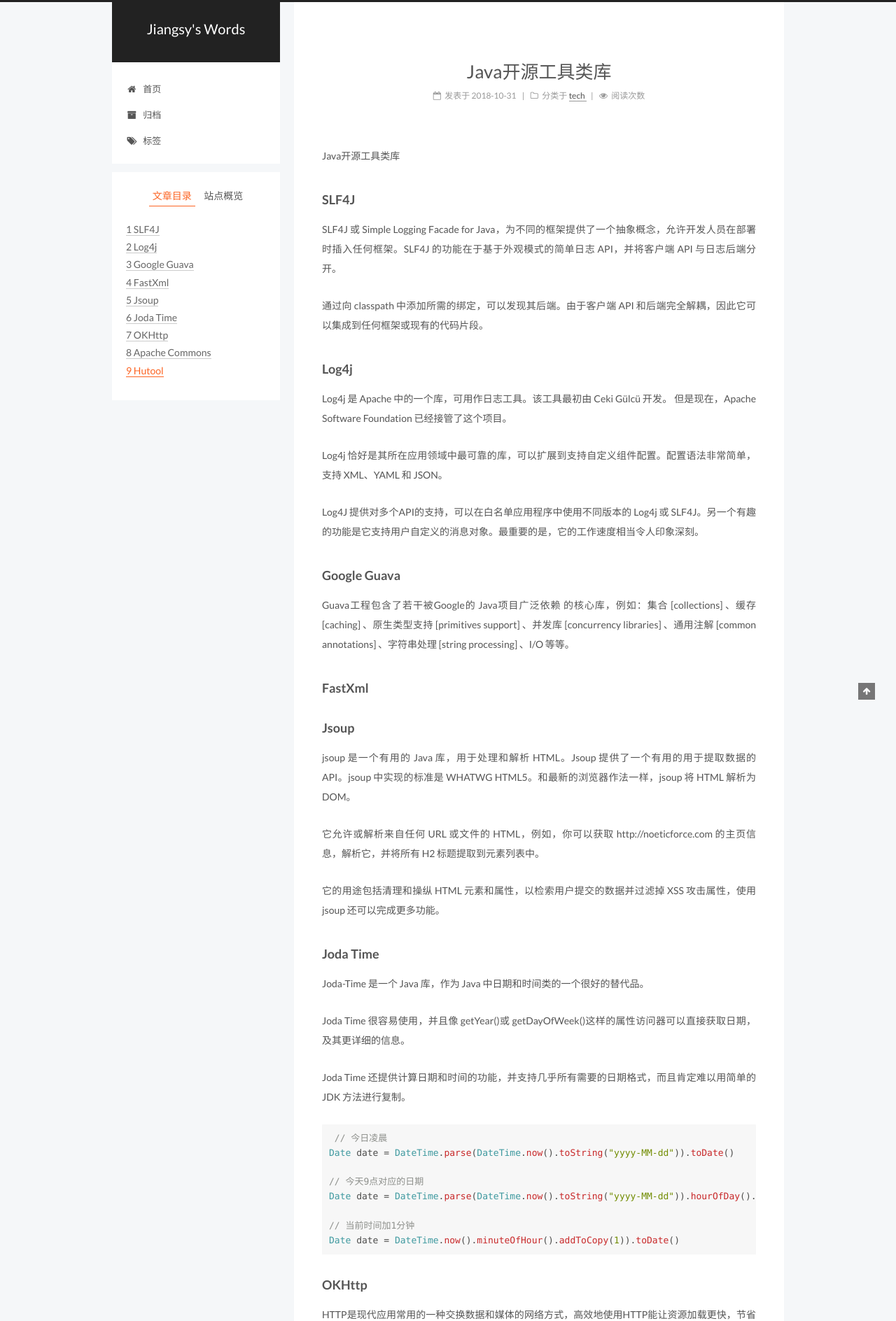
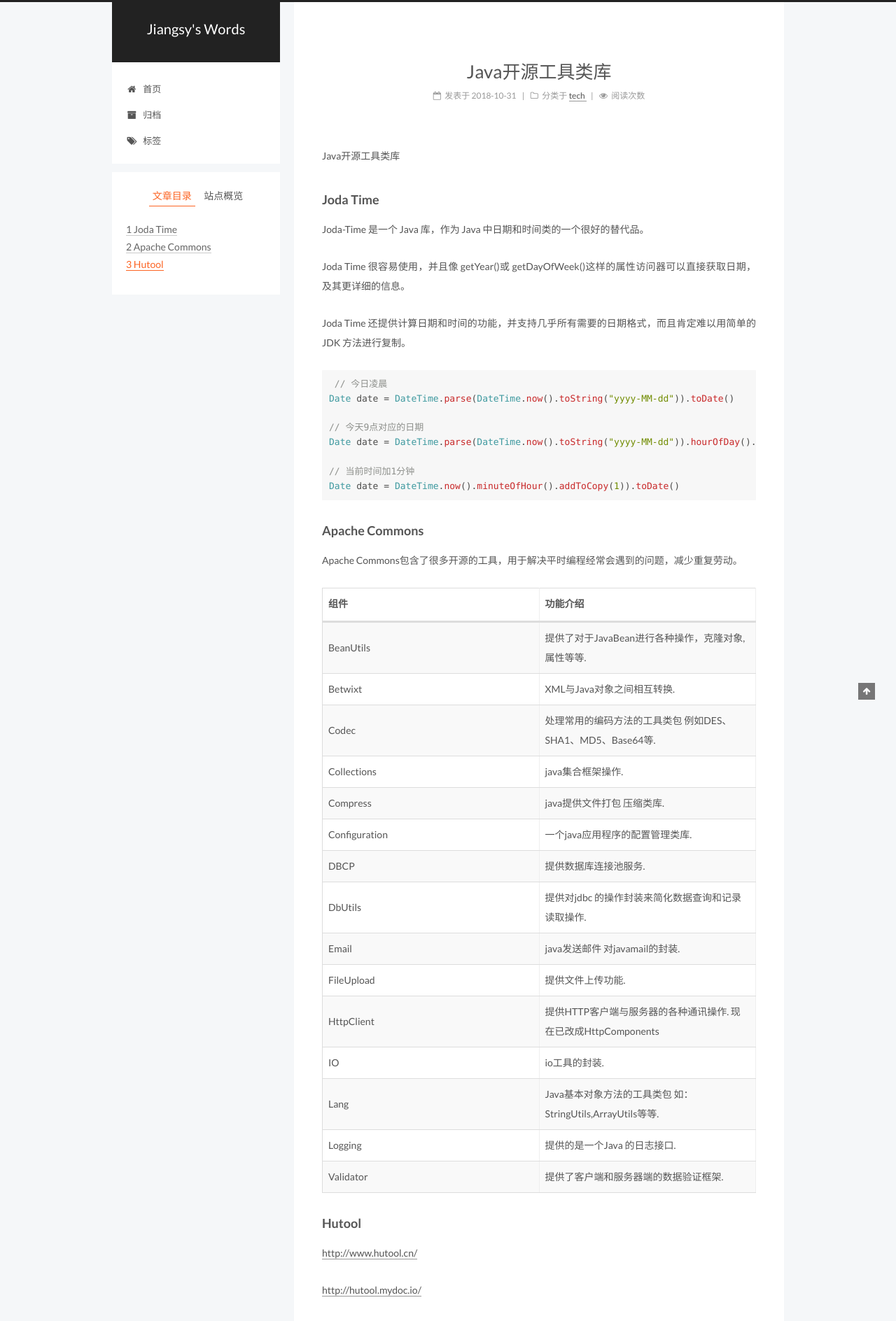
Before and after one commit to jiangsyace/blog, a Jekyll site: the page built from _posts/2018-10-31-Java开源工具类库.md, in a window 1280 px wide. Shown: the top 1888 px of the page at 70% size. Built offline with Jekyll 4.4.1, drawn with Linux system fonts in a browser that asks for light colours; comment, search, counter and statistics services are not loaded; some of the changed text lies outside the part shown.

Commit message:
2019-04-09

````diff
--- a/_posts/2018-10-31-Java开源工具类库.md
+++ b/_posts/2018-10-31-Java开源工具类库.md
@@ -10,36 +10,6 @@ tags:
 Java开源工具类库
 
 <!-- more -->
-
-### SLF4J
-
-SLF4J 或 Simple Logging Facade for Java，为不同的框架提供了一个抽象概念，允许开发人员在部署时插入任何框架。SLF4J 的功能在于基于外观模式的简单日志 API，并将客户端 API 与日志后端分开。
-
-通过向 classpath 中添加所需的绑定，可以发现其后端。由于客户端 API 和后端完全解耦，因此它可以集成到任何框架或现有的代码片段。
-
-### Log4j
-
-Log4j 是 Apache 中的一个库，可用作日志工具。该工具最初由 Ceki Gülcü 开发。 但是现在，Apache Software Foundation 已经接管了这个项目。
-
-Log4j 恰好是其所在应用领域中最可靠的库，可以扩展到支持自定义组件配置。配置语法非常简单，支持 XML、YAML 和 JSON。
-
-Log4J 提供对多个API的支持，可以在白名单应用程序中使用不同版本的 Log4j 或 SLF4J。另一个有趣的功能是它支持用户自定义的消息对象。最重要的是，它的工作速度相当令人印象深刻。
-
-### Google Guava
-
-Guava工程包含了若干被Google的 Java项目广泛依赖 的核心库，例如：集合 [collections] 、缓存 [caching] 、原生类型支持 [primitives support] 、并发库 [concurrency libraries] 、通用注解 [common annotations] 、字符串处理 [string processing] 、I/O 等等。
-
-### FastXml
-
-
-
-### Jsoup
-
-jsoup 是一个有用的 Java 库，用于处理和解析 HTML。Jsoup 提供了一个有用的用于提取数据的 API。jsoup 中实现的标准是 WHATWG HTML5。和最新的浏览器作法一样，jsoup 将 HTML 解析为 DOM。
-
-它允许或解析来自任何 URL 或文件的 HTML，例如，你可以获取 http://noeticforce.com 的主页信息，解析它，并将所有 H2 标题提取到元素列表中。
-
-它的用途包括清理和操纵 HTML 元素和属性，以检索用户提交的数据并过滤掉 XSS 攻击属性，使用 jsoup 还可以完成更多功能。
 
 ### Joda Time
 
@@ -60,15 +30,6 @@ Date date = DateTime.parse(DateTime.now().toString("yyyy-MM-dd")).hourOfDay().ad
 Date date = DateTime.now().minuteOfHour().addToCopy(1)).toDate()
 ```
 
-
-### OKHttp
-
-HTTP是现代应用常用的一种交换数据和媒体的网络方式，高效地使用HTTP能让资源加载更快，节省带宽。OkHttp是一个高效的HTTP客户端，它有以下默认特性：
-
-- 支持HTTP/2，允许所有同一个主机地址的请求共享同一个socket连接
-- 连接池减少请求延时
-- 透明的GZIP压缩减少响应数据的大小
-- 缓存响应内容，避免一些完全重复的请求
 
 ### Apache Commons
 
````
Also changed, not shown: _posts/2018-10-30-Java基础知识总结.md (+5 -0 lines), _posts/2019-03-25-Guava - 好用的Java开源类库.md (added, +30 -0 lines), _posts/2019-04-09-如何在for循环中删除List的元素.md (added, +187 -0 lines).
